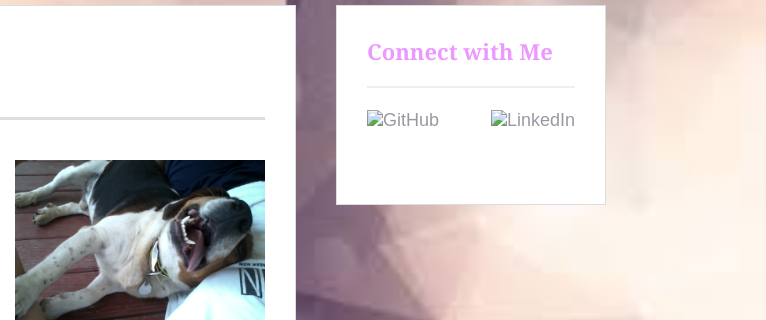
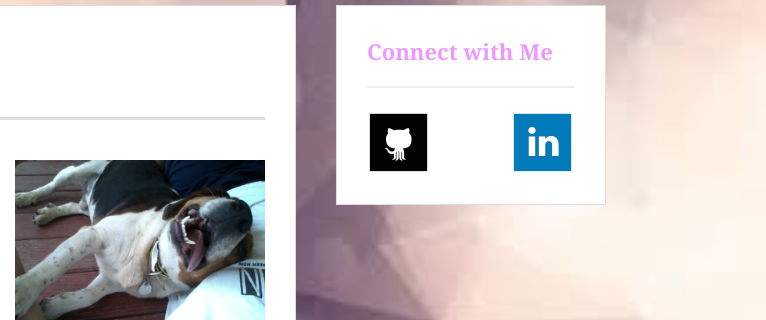
Before and after one commit to kmcgee3/bootstrap, a plain HTML site: page pages/portfolio.html in a window 1280 px wide. Shown: the part 125-445 px from the top of the page, 514-1280 px from the left. Drawn offline with Linux system fonts and the light colour scheme.

Commit message:
Update portfolio.html

```diff
--- a/pages/portfolio.html
+++ b/pages/portfolio.html
@@ -60,10 +60,10 @@
 	<div id="aside_grey_line"></div>
 	<div id="social_images">
 	<a href="https://github.com/kmcgee3" target="_blank">
-	<img src="images/GitHub.png" alt="GitHub">
+	<img src="../images/GitHub.png" alt="GitHub">
 	</a>
 	<a href="https://www.linkedin.com/in/kayla-mcgee-unagrad2018/" target="_blank">
-	<img src="images/LinkedIn.png" alt="LinkedIn">
+	<img src="../images/LinkedIn.png" alt="LinkedIn">
 	</a>
 	</div>
 	</aside>
```
